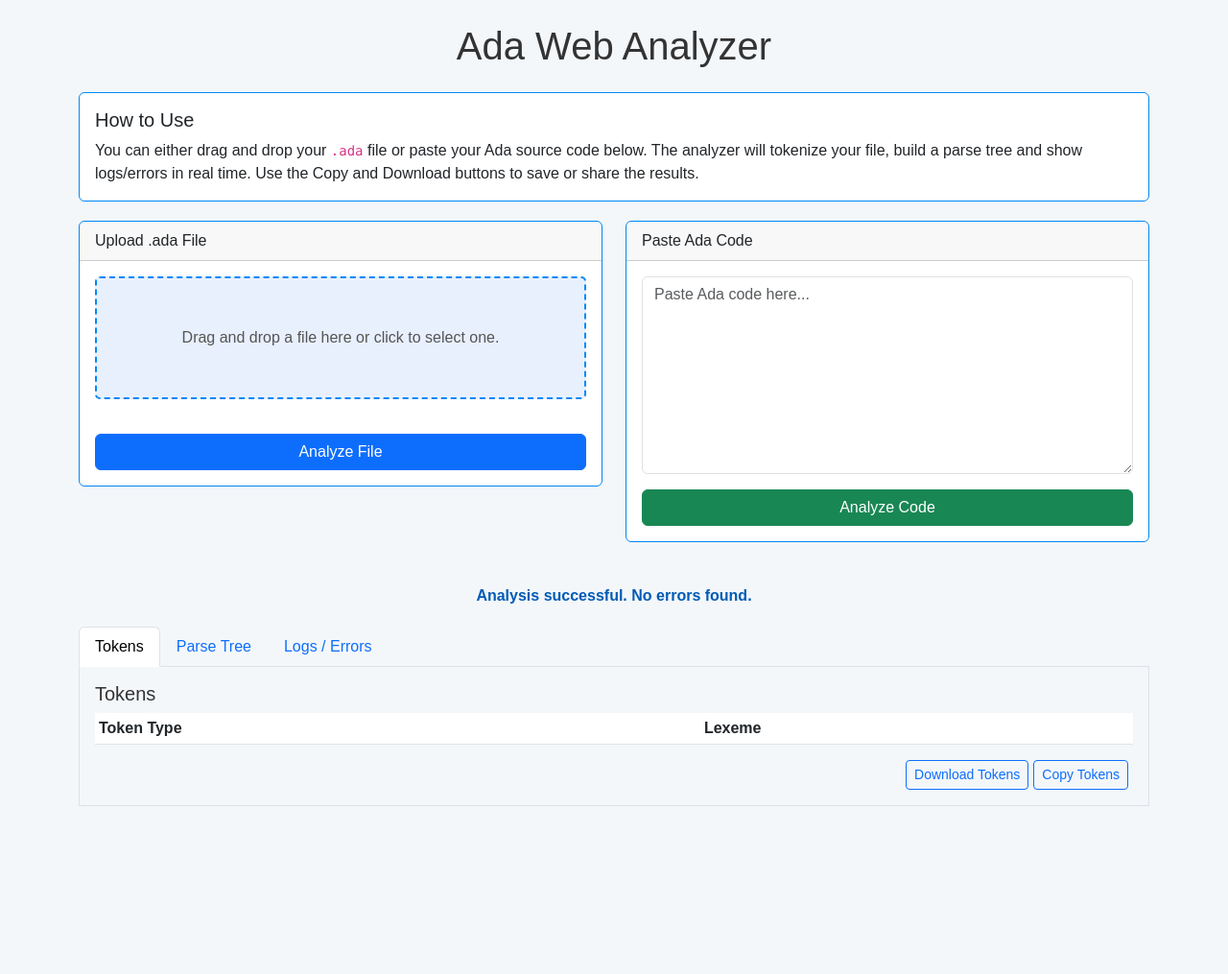
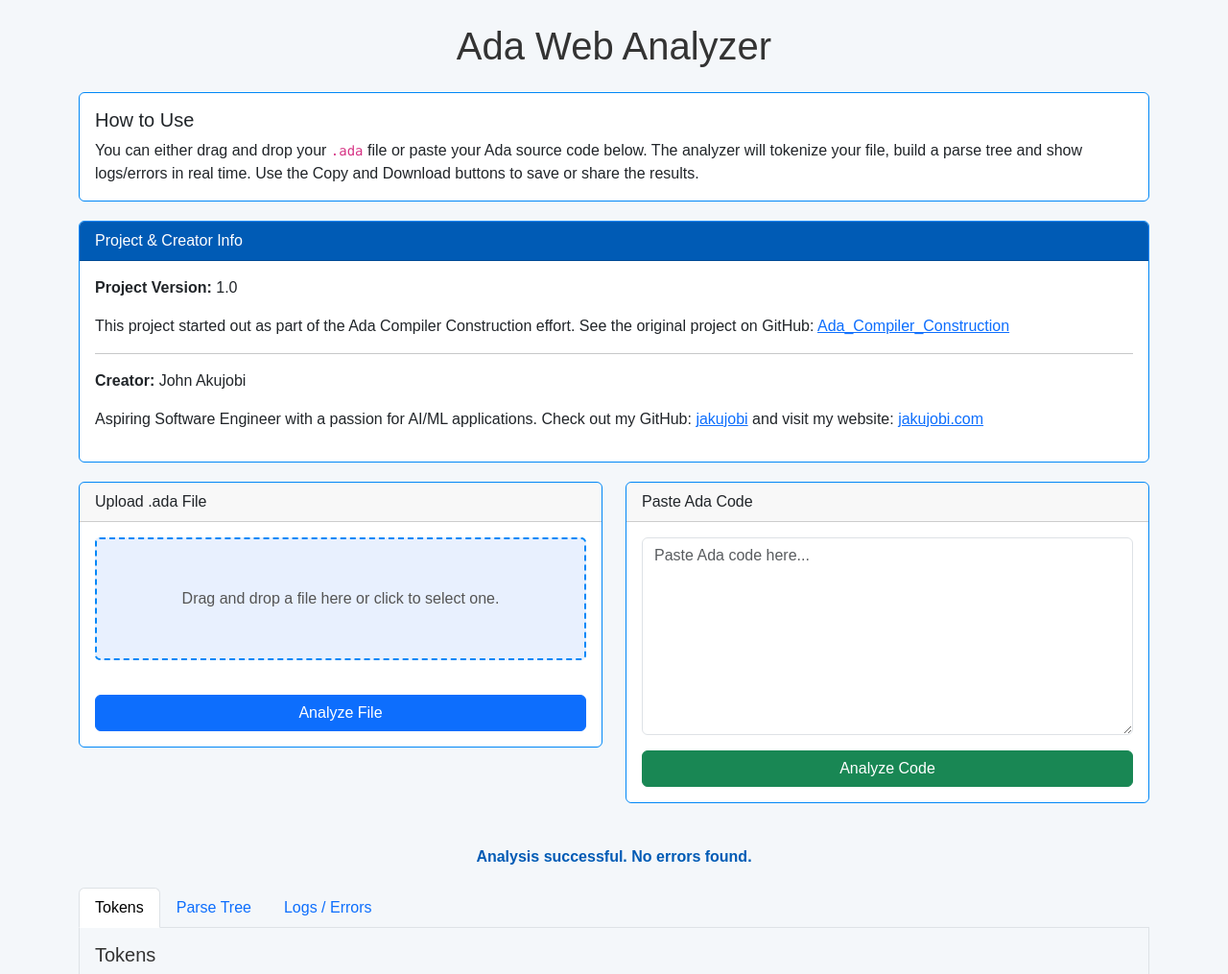
Before and after one commit to jakujobi/Ada_Web_Analyzer, a Django app: page / in a window 1280 px wide. Shown: the part 56-1071 px from the top of the page at 96% size. Before the commit the page ends 896 px from the top, so only its background shows below. Run offline with Django 5.2, Linux system fonts and the light colour scheme; lists and menus that the app fills with data are empty; some libraries are stand-ins or nearby versions.

Commit message:
Add project and creator info card to upload_code.html for enhanced user context

```diff
--- a/analysis/templates/analysis/upload_code.html
+++ b/analysis/templates/analysis/upload_code.html
@@ -87,6 +87,28 @@
             <div class="card-body">
                 <h5 class="card-title">How to Use</h5>
                 <p class="card-text">You can either drag and drop your <code>.ada</code> file or paste your Ada source code below. The analyzer will tokenize your file, build a parse tree and show logs/errors in real time. Use the Copy and Download buttons to save or share the results.</p>
+            </div>
+        </div>
+
+        <!-- NEW: Project & Creator Info Card -->
+        <div class="card">
+            <div class="card-header" style="background-color: #005bb5; color: #fff;">Project &amp; Creator Info</div>
+            <div class="card-body">
+                <p><strong>Project Version:</strong> 1.0</p>
+                <p>
+                  This project started out as part of the Ada Compiler Construction effort.
+                  See the original project on GitHub:
+                  <a href="https://github.com/jakujobi/Ada_Compiler_Construction" target="_blank">Ada_Compiler_Construction</a>
+                </p>
+                <hr>
+                <p><strong>Creator:</strong> John Akujobi</p>
+                <p>
+                  Aspiring Software Engineer with a passion for AI/ML applications.
+                  Check out my GitHub:
+                  <a href="https://github.com/jakujobi" target="_blank">jakujobi</a>
+                  and visit my website:
+                  <a href="https://jakujobi.com" target="_blank">jakujobi.com</a>
+                </p>
             </div>
         </div>
 
```
